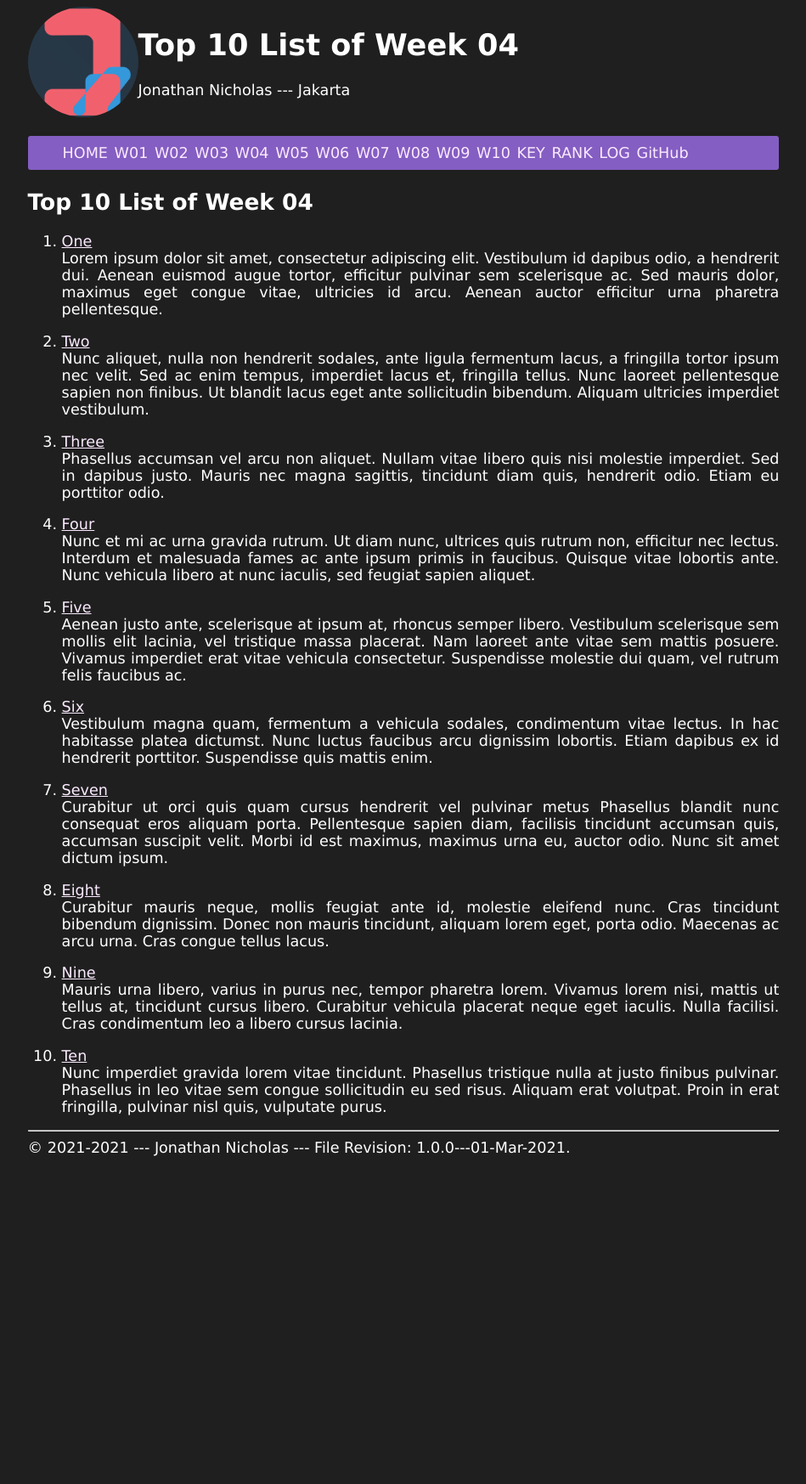
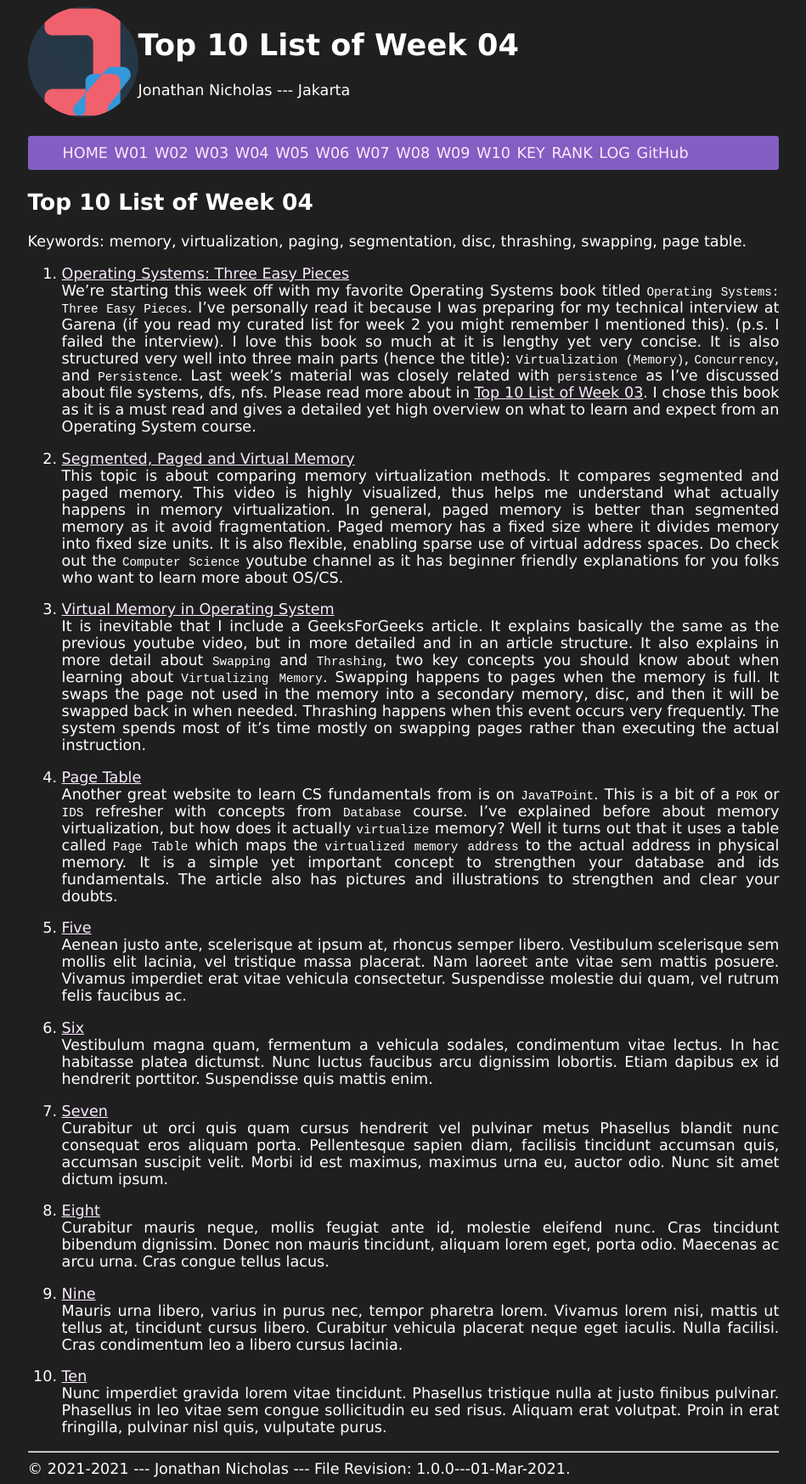
Before and after one commit to jojonicho/os211, a Jekyll site: the page built from w04.md, in a window 1280 px wide. Shown: the whole page at 85% size, without its empty margins (165-1114 px from the left). Built offline with Jekyll 4.4.1, drawn with Linux system fonts in a browser that asks for light colours; our own code applies the rules of GitHub Pages for plain Markdown files; before the commit the page ends 1369 px from its top, so only the background shows below that.

Commit message:
4/10 week4.md

```diff
--- a/w04.md
+++ b/w04.md
@@ -4,34 +4,19 @@ permalink: /W04/
 ---
 
 # Top 10 List of Week 04
+Keywords: memory, virtualization, paging, segmentation, disc, thrashing, swapping, page table.
 
-1. [One](https://en.wikipedia.org/wiki/1)<br>
-Lorem ipsum dolor sit amet, consectetur adipiscing elit.
-Vestibulum id dapibus odio, a hendrerit dui.
-Aenean euismod augue tortor, efficitur pulvinar sem scelerisque ac.
-Sed mauris dolor, maximus eget congue vitae, ultricies id arcu.
-Aenean auctor efficitur urna pharetra pellentesque.
+1. [Operating Systems: Three Easy Pieces](http://pages.cs.wisc.edu/~remzi/OSTEP/)<br>
+We're starting this week off with my favorite Operating Systems book titled `Operating Systems: Three Easy Pieces`. I've personally read it because I was preparing for my technical interview at Garena (if you read my curated list for week 2 you might remember I mentioned this). (p.s. I failed the interview). I love this book so much at it is lengthy yet very concise. It is also structured very well into three main parts (hence the title): `Virtualization (Memory)`, `Concurrency`, and `Persistence`. Last week's material was closely related with `persistence` as I've discussed about file systems, dfs, nfs. Please read more about in [Top 10 List of Week 03](https://jojonicho.github.io/os211/W03/). I chose this book as it is a must read and gives a detailed yet high overview on what to learn and expect from an Operating System course.
 
-2. [Two](https://en.wikipedia.org/wiki/2)<br>
-Nunc aliquet, nulla non hendrerit sodales, ante ligula fermentum lacus, a fringilla tortor ipsum nec velit.
-Sed ac enim tempus, imperdiet lacus et, fringilla tellus.
-Nunc laoreet pellentesque sapien non finibus.
-Ut blandit lacus eget ante sollicitudin bibendum.
-Aliquam ultricies imperdiet vestibulum.
+2. [Segmented, Paged and Virtual Memory](https://www.youtube.com/watch?v=p9yZNLeOj4s&ab_channel=ComputerScience)<br>
+This topic is about comparing memory virtualization methods. It compares segmented and paged memory. This video is highly visualized, thus helps me understand what actually happens in memory virtualization. In general, paged memory is better than segmented memory as it avoid fragmentation. Paged memory has a fixed size where it divides memory into fixed size units. It is also flexible, enabling sparse use of virtual address spaces. Do check out the `Computer Science` youtube channel as it has beginner friendly explanations for you folks who want to learn more about OS/CS.
 
-3. [Three](https://en.wikipedia.org/wiki/3)<br>
-Phasellus accumsan vel arcu non aliquet.
-Nullam vitae libero quis nisi molestie imperdiet.
-Sed in dapibus justo.
-Mauris nec magna sagittis, tincidunt diam quis, hendrerit odio.
-Etiam eu porttitor odio.
+3. [Virtual Memory in Operating System](https://www.geeksforgeeks.org/virtual-memory-in-operating-system/)<br>
+It is inevitable that I include a GeeksForGeeks article. It explains basically the same as the previous youtube video, but in more detailed and in an article structure. It also explains in more detail about `Swapping` and `Thrashing`, two key concepts you should know about when learning about `Virtualizing Memory`. Swapping happens to pages when the memory is full. It swaps the page not used in the memory into a secondary memory, disc, and then it will be swapped back in when needed. Thrashing happens when this event occurs very frequently. The system spends most of it's time mostly on swapping pages rather than executing the actual instruction.
 
-4. [Four](https://en.wikipedia.org/wiki/4)<br>
-Nunc et mi ac urna gravida rutrum.
-Ut diam nunc, ultrices quis rutrum non, efficitur nec lectus.
-Interdum et malesuada fames ac ante ipsum primis in faucibus.
-Quisque vitae lobortis ante.
-Nunc vehicula libero at nunc iaculis, sed feugiat sapien aliquet.
+4. [Page Table](https://www.javatpoint.com/os-page-table)<br>
+Another great website to learn CS fundamentals from is on `JavaTPoint`. This is a bit of a `POK` or `IDS` refresher with concepts from `Database` course. I've explained before about memory virtualization, but how does it actually `virtualize` memory? Well it turns out that it uses a table called `Page Table` which maps the `virtualized memory address` to the actual address in physical memory. It is a simple yet important concept to strengthen your database and ids fundamentals. The article also has pictures and illustrations to strengthen and clear your doubts.
 
 5. [Five](https://en.wikipedia.org/wiki/5)<br>
 Aenean justo ante, scelerisque at ipsum at, rhoncus semper libero.
```
Also changed, not shown: 4 other files.
